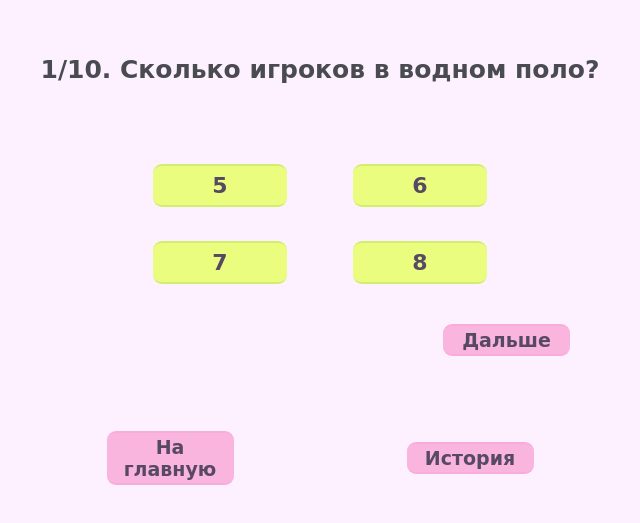
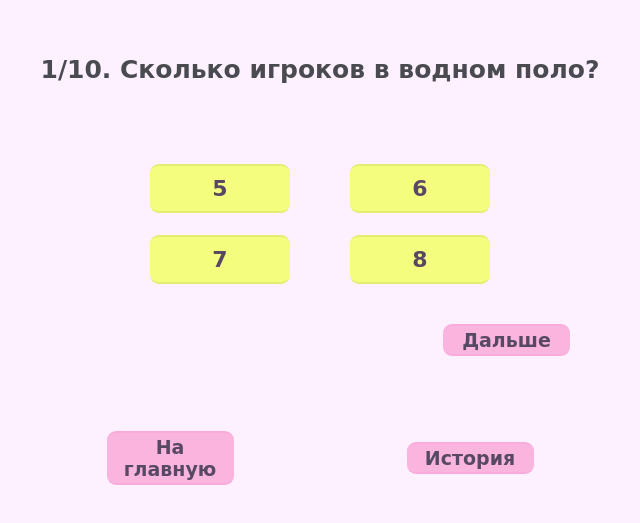
Before and after one commit to Maria-Shch/QuizApp, a React (Create React App) app in the folder my-app/: page /quiz/1 in a window 1280 px wide. Shown: the part 133-656 px from the top of the page, without its empty margins (320-960 px from the left). Built offline with nearby package versions, Linux system fonts and the light colour scheme.

Commit message:
Changed styles of PossibleAnswers.

```diff
--- a/my-app/src/Components/QuestionPage/PossibleAnswers.module.css
+++ b/my-app/src/Components/QuestionPage/PossibleAnswers.module.css
@@ -33,14 +33,14 @@
 	color: #574864;
 	font-size: 22px;
     font-weight: bold;
-    padding: 7px;
+    padding: 10px;
     outline: none;
     border-width: 2px 0;
     border-style: solid none;
     border-radius: 9px;
-    background:  #eafd7f;
+    background:  #f5fd7f;
     transition: 0.2s;
-	border-color: #d3ee70fa;
+	border-color: #e1ee70fa;
 	min-width: 120px;
 }
 
```
